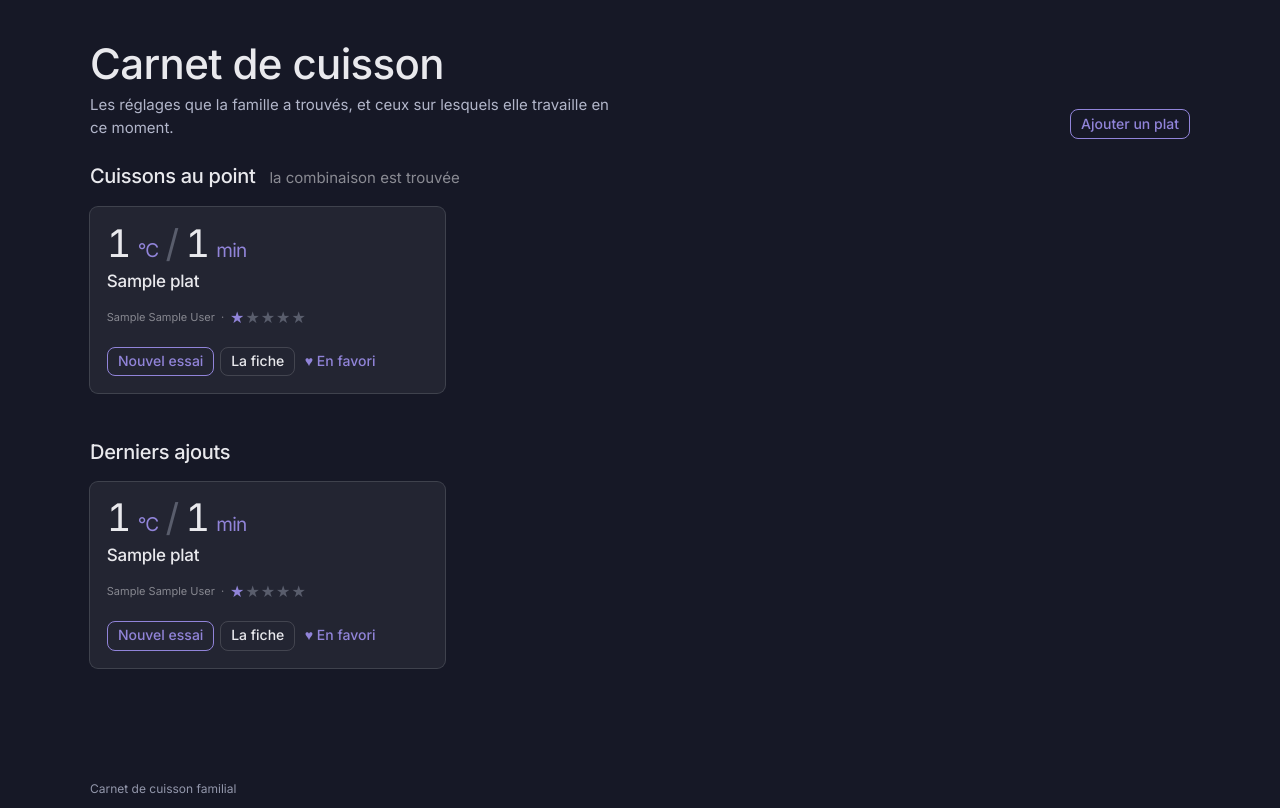
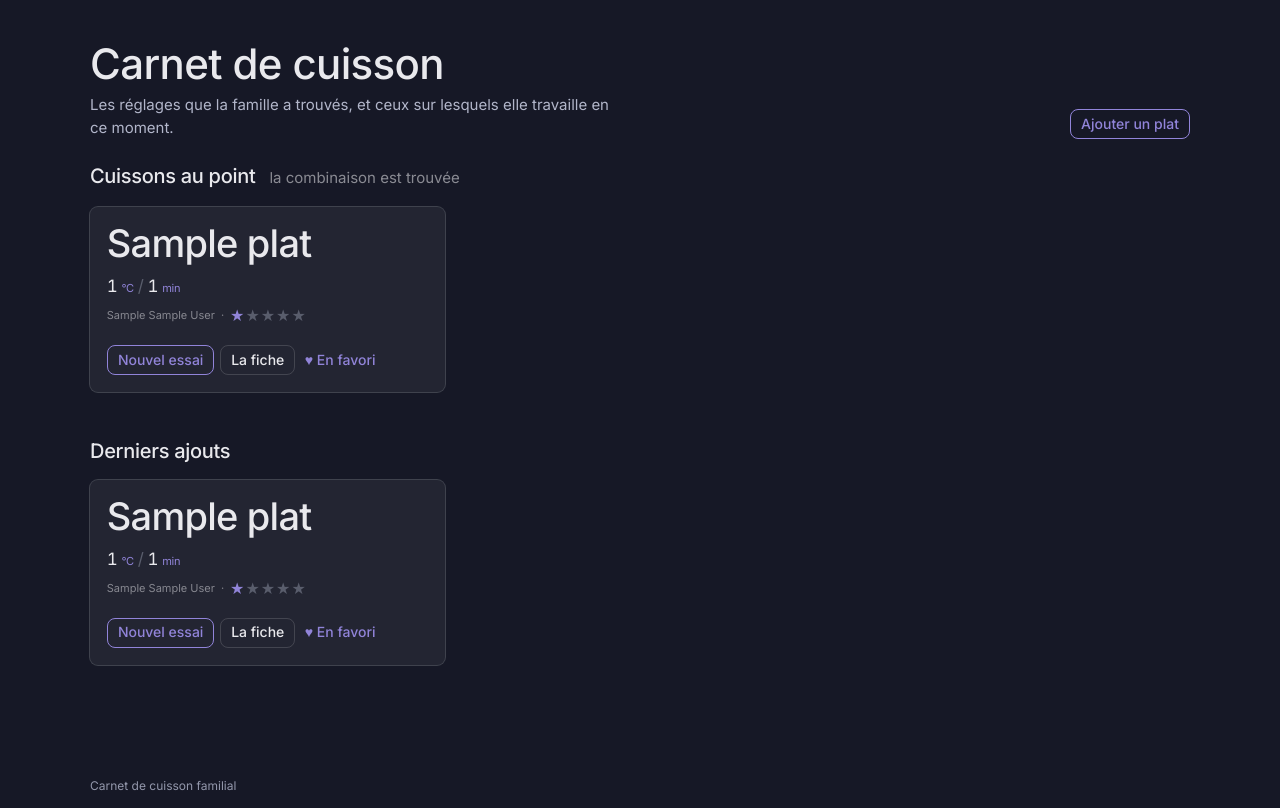
Before and after one commit to UTurtleDev/Cuisson-Airfryer, a Django app: page / in a window 1280 px wide. Shown: the part 58-866 px from the top of the page. Run offline with Django 5.2, Linux system fonts and the light colour scheme; a user stored in the database is signed in; data comes from the database, SQL or seed files in the repository; tables that the repository leaves empty hold one stand-in row (values such as "Sample post"); parts of the project's set-up code (start-up, migrations or seed data) failed here and were passed over.

Commit message:
modife affichage favori : nom du plat en premier

```diff
--- a/static/css/carnet.css
+++ b/static/css/carnet.css
@@ -123,8 +123,21 @@
 }
 
 .combinaison--fiche { font-size: 62px; }
-.combinaison--carte { font-size: 38px; }
+.combinaison--comparaison { font-size: 38px; }
 .combinaison--ligne { font-size: 34px; }
+
+/* Sur une carte, la combinaison passe après le nom : elle n'annonce plus le
+   plat, elle le complète. D'où la petite taille. Les unités remontent à
+   0.65em, sinon un « °C » à 8 pixels deviendrait illisible, et l'écart se
+   resserre pour rester proportionné au corps. */
+.combinaison--carte {
+    font-size: 17px;
+    gap: 4px;
+}
+
+.combinaison--carte .combinaison-unite {
+    font-size: 0.65em;
+}
 
 /* Un réglage qui n'a pas été retenu garde le format, mais pas l'accent. */
 .combinaison--a-regler,
@@ -1009,6 +1022,14 @@
     gap: var(--space-3);
 }
 
+/* Le nom prend la taille d'appel que portait la combinaison : sur une grille
+   de cartes, c'est lui qu'on cherche des yeux. */
+.carte-plat .card-title {
+    font-size: 38px;
+    letter-spacing: -0.02em;
+    line-height: 1.05;
+}
+
 .carte-plat .card-title a {
     color: inherit;
     text-decoration: none;
--- a/templates/plats/partiels/carte_plat.html
+++ b/templates/plats/partiels/carte_plat.html
@@ -1,8 +1,14 @@
 {% comment %}
-    Carte d'un plat : la combinaison retenue en tête, puis le nom et les
-    relances. Utilisée sur les favoris.
+    Carte d'un plat : le nom en tête, puis la combinaison retenue et les
+    relances. Le nom passe en premier parce qu'une carte sert d'abord à
+    reconnaître le plat ; la combinaison, elle, se lit une fois qu'on sait de
+    quoi il s'agit. Utilisée sur les favoris, l'accueil et le tableau de bord.
 {% endcomment %}
 <article class="card elev-sm carte-plat">
+    <h3 class="card-title">
+        <a href="{{ plat.get_absolute_url }}">{{ plat.nom }}</a>
+    </h3>
+
     {% if plat.meilleur_test %}
         {% include "plats/partiels/combinaison.html" with test=plat.meilleur_test taille="carte" %}
     {% elif plat.dernier_temperature %}
@@ -14,10 +20,6 @@
     {% else %}
         <p class="text-muted">Aucun essai</p>
     {% endif %}
-
-    <h3 class="card-title">
-        <a href="{{ plat.get_absolute_url }}">{{ plat.nom }}</a>
-    </h3>
 
     <div class="card-meta">
         <span>{{ plat.proprietaire.nom_affiche }}</span>
--- a/templates/plats/partiels/comparaison.html
+++ b/templates/plats/partiels/comparaison.html
@@ -23,7 +23,7 @@
                         Essai n° {{ test.numero }}
                         {% if test.est_meilleur %} · retenu{% endif %}
                     </p>
-                    {% include "plats/partiels/combinaison.html" with test=test taille="carte" %}
+                    {% include "plats/partiels/combinaison.html" with test=test taille="comparaison" %}
                     <p class="text-muted">{{ test.date_test|date:"d/m/Y" }}</p>
                 </div>
             {% endfor %}
```
